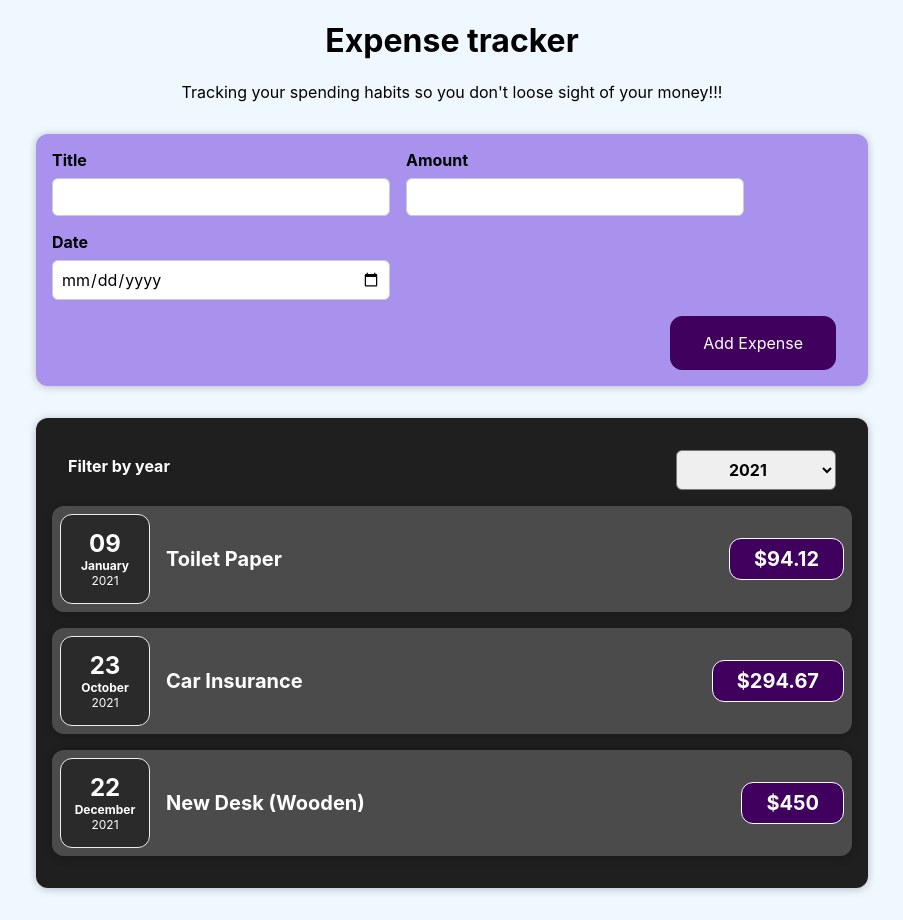
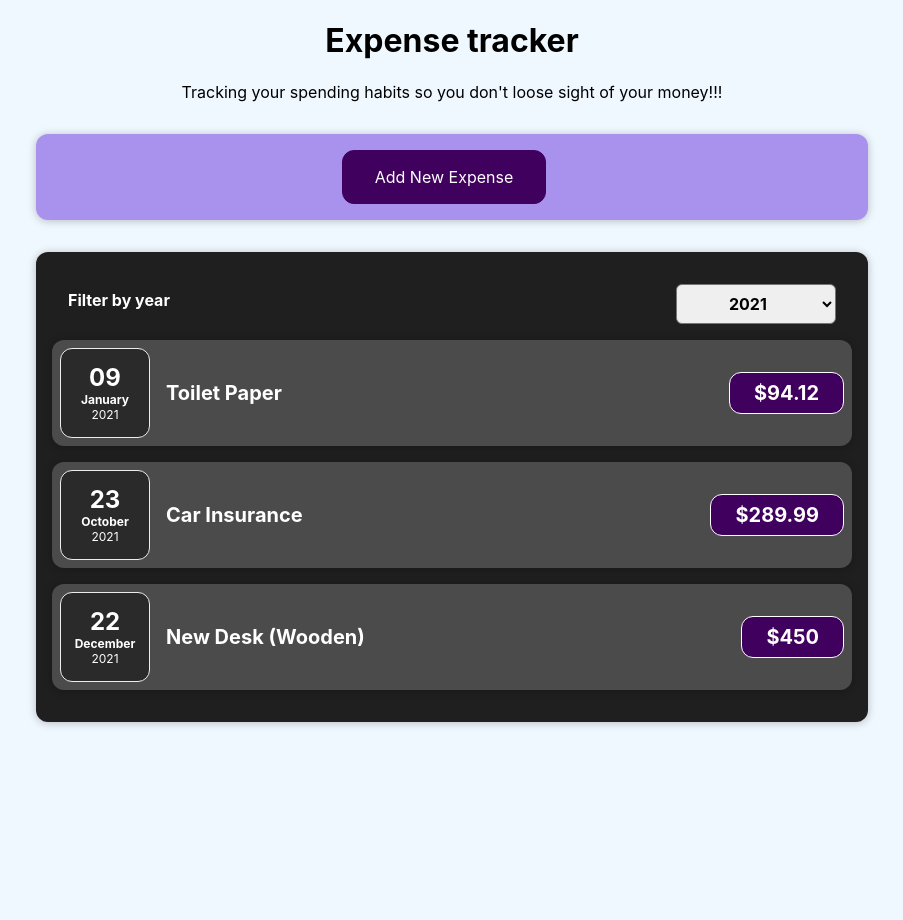
Before and after one commit to Alan114/expense-tracker, a React (Create React App) app: page / in a window 1280 px wide. Shown: the whole page, without its empty margins (188-1091 px from the left). After the commit the page ends 800 px from the top, so only its background shows below. Built offline with nearby package versions, Linux system fonts and the light colour scheme.

Commit message:
changes to ExpenseForm.js and ExpenseList.js

```diff
--- a/src/App.js
+++ b/src/App.js
@@ -9,11 +9,11 @@ const DUMMY_EXPENSES = [
     amount: 94.12,
     date: new Date(2021, 0, 9),
   },
-  { id: "e2", title: "New TV", amount: 799.49, date: new Date(2020, 2, 12) },
+  { id: "e2", title: "New PC", amount: 1999.99, date: new Date(2020, 2, 12) },
   {
     id: "e3",
     title: "Car Insurance",
-    amount: 294.67,
+    amount: 289.99,
     date: new Date(2021, 9, 23),
   },
   {
--- a/src/components/Expenses/ExpenseItem.js
+++ b/src/components/Expenses/ExpenseItem.js
@@ -5,6 +5,7 @@ import "./ExpenseItem.css";
 
 function ExpenseItem(props) {
   return (
+    <li>
       <Card className="expense-item">
         <ExpenseDate date={props.date} />
         <div className="expense-item__description">
@@ -12,6 +13,7 @@ function ExpenseItem(props) {
           <div className="expense-item__price">${props.amount}</div>
         </div>
       </Card>
+    </li>
   );
 }
 
--- a/src/components/Expenses/Expenses.js
+++ b/src/components/Expenses/Expenses.js
@@ -1,8 +1,8 @@
 import React, { useState } from "react";
-import ExpenseItem from "./ExpenseItem";
 import Card from "../UI/Card";
 import "./Expenses.css";
 import ExpensesFilter from "./ExpensesFilter";
+import ExpensesList from "./ExpensesList";
 
 function Expenses(props) {
   const [filterYear, setFilterYear] = useState("2021");
@@ -14,21 +14,6 @@ function Expenses(props) {
     return expense.date.getFullYear().toString() === filterYear;
   });
 
-  let expensesContent = <p>No expenses found.</p>;
-
-  if (filteredExpenses.length > 0) {
-    expensesContent = filteredExpenses.map(expense => {
-      return (
-        <ExpenseItem
-          key={expense.id}
-          title={expense.title}
-          amount={expense.amount}
-          date={expense.date}
-        />
-      );
-    });
-  }
-
   return (
     <div>
       <Card className="expenses">
@@ -36,7 +21,7 @@ function Expenses(props) {
           selected={filterYear}
           filterChange={handleFilterChange}
         />
-        {expensesContent}
+        <ExpensesList filteredExpenses={filteredExpenses} />
       </Card>
     </div>
   );
--- /dev/null
+++ b/src/components/Expenses/ExpensesList.css
@@ -0,0 +1,9 @@
+.expenses-list {
+  list-style: none;
+  padding: 0;
+}
+
+.expenses-list__fallback {
+  color: white;
+  text-align: center;
+}
--- /dev/null
+++ b/src/components/Expenses/ExpensesList.js
@@ -0,0 +1,25 @@
+import React from "react";
+import ExpenseItem from "./ExpenseItem";
+import "./ExpensesList.css";
+
+const ExpensesList = props => {
+  if (props.filteredExpenses.length === 0) {
+    return <h2 className="expenses-list__fallback">No expenses found.</h2>;
+  }
+  return (
+    <ul className="expenses-list">
+      {props.filteredExpenses.map(expense => {
+        return (
+          <ExpenseItem
+            key={expense.id}
+            title={expense.title}
+            amount={expense.amount}
+            date={expense.date}
+          />
+        );
+      })}
+    </ul>
+  );
+};
+
+export default ExpensesList;
--- a/src/components/NewExpense/ExpenseForm.js
+++ b/src/components/NewExpense/ExpenseForm.js
@@ -1,7 +1,7 @@
 import React, { useState } from "react";
 import "./ExpenseForm.css";
 
-const ExpenseForm = ({ onSaveExpenseData }) => {
+const ExpenseForm = ({ onSaveExpenseData, onCancel }) => {
   const [enteredTitle, setEnteredTitle] = useState("");
   const [enteredAmount, setEnteredAmount] = useState("");
   const [enteredDate, setEnteredDate] = useState("");
@@ -65,6 +65,9 @@ const ExpenseForm = ({ onSaveExpenseData }) => {
         </div>
       </div>
       <div className="new-expense__actions">
+        <button type="button" onClick={onCancel}>
+          Cancel
+        </button>
         <button type="submit">Add Expense</button>
       </div>
     </form>
--- a/src/components/NewExpense/NewExpense.js
+++ b/src/components/NewExpense/NewExpense.js
@@ -1,18 +1,37 @@
-import React from "react";
+import React, { useState } from "react";
 import ExpenseForm from "./ExpenseForm";
 import "./NewExpense.css";
 
 const NewExpense = props => {
+  const [newExpense, setNewExpense] = useState(true);
+
+  const handleNewExpense = () => {
+    setNewExpense(false);
+  };
+
+  const handleCancel = () => {
+    setNewExpense(true);
+  };
+
   const handleSaveExpenseData = enteredExpenseData => {
     const expenseData = {
       ...enteredExpenseData,
       id: Math.random().toString(),
     };
     props.onAddExpense(expenseData);
+    setNewExpense(true);
   };
+
   return (
     <div className="new-expense">
-      <ExpenseForm onSaveExpenseData={handleSaveExpenseData} />
+      {newExpense ? (
+        <button onClick={handleNewExpense}>Add New Expense</button>
+      ) : (
+        <ExpenseForm
+          onSaveExpenseData={handleSaveExpenseData}
+          onCancel={handleCancel}
+        />
+      )}
     </div>
   );
 };
```
Lines whose indentation alone changed are shown as unchanged.
